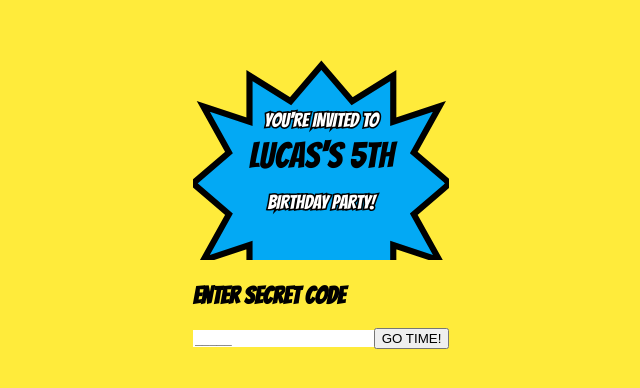
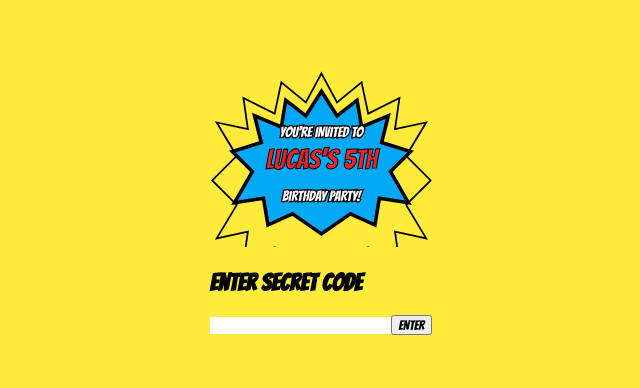
Before and after one commit to mikejm7/hello-world, a Next.js app: page / in a window 1280 px wide. Shown: the part 198-586 px from the top of the page, without its empty margins (319-959 px from the left). Built offline with nearby package versions, Linux system fonts and the light colour scheme.

Commit message:
Update page.tsx m

```diff
--- a/app/page.tsx
+++ b/app/page.tsx
@@ -1,61 +1,35 @@
 'use client';
 import React, { useState, useEffect, useRef } from 'react';
 
-// BEST PRACTICE: Unified SVG Component
-// This locks the text and the jagged border together so they can't separate.
 const ComicHeader = () => (
-  <div className="w-full max-w-[500px] drop-shadow-[10px_10px_0px_rgba(0,0,0,1)]">
+  <div className="w-full max-w-[500px] drop-shadow-[12px_12px_0px_rgba(0,0,0,1)] mb-10">
     <svg viewBox="0 0 500 400" xmlns="http://www.w3.org/2000/svg">
-      {/* The Jagged Path from your POW mockup */}
+      {/* Outer Yellow Burst - High Jagged Count */}
       <path
-        d="M250,20 L310,90 L390,40 L390,130 L480,100 L430,190 L500,250 L430,310 L480,400 L390,370 L390,460 L310,410 L250,470 L190,410 L110,460 L110,370 L20,400 L70,310 L0,250 L70,190 L20,100 L110,130 L110,40 L190,90 Z"
-        fill="#03A9F4"
-        stroke="black"
-        strokeWidth="12"
+        d="M250,10 L285,75 L340,30 L355,100 L425,65 L415,135 L485,120 L440,195 L495,250 L440,305 L485,380 L415,365 L425,435 L355,400 L340,470 L285,425 L250,490 L215,425 L160,470 L145,400 L75,435 L85,365 L15,380 L60,305 L5,250 L60,195 L15,120 L85,135 L75,65 L145,100 L160,30 L215,75 Z"
+        fill="#FFEB3B" stroke="black" strokeWidth="4"
       />
-      {/* Locked Text inside the SVG */}
-      <text x="50%" y="35%" textAnchor="middle" fontSize="38" fill="white" stroke="black" strokeWidth="6" paintOrder="stroke" fontFamily="Bangers">YOU'RE INVITED TO</text>
-      <text x="50%" y="55%" textAnchor="middle" fontSize="70" fill="black" fontFamily="Bangers">LUCAS'S 5TH</text>
-      <text x="50%" y="75%" textAnchor="middle" fontSize="38" fill="white" stroke="black" strokeWidth="6" paintOrder="stroke" fontFamily="Bangers">BIRTHDAY PARTY!</text>
+      {/* Inner Blue Burst */}
+      <path
+        d="M250,50 L285,105 L330,70 L340,130 L400,105 L385,165 L450,185 L405,230 L445,300 L380,290 L370,350 L315,325 L250,370 L185,325 L130,350 L120,290 L55,300 L95,230 L50,185 L115,165 L100,105 L160,130 L170,70 L215,105 Z"
+        fill="#03A9F4" stroke="black" strokeWidth="8"
+      />
+      {/* Text perfectly centered within the SVG units */}
+      <text x="50%" y="38%" textAnchor="middle" fontSize="32" fill="white" stroke="black" strokeWidth="6" paintOrder="stroke" fontFamily="Bangers">YOU'RE INVITED TO</text>
+      <text x="50%" y="56%" textAnchor="middle" fontSize="62" fill="#E62429" stroke="black" strokeWidth="2" fontFamily="Bangers">LUCAS'S 5TH</text>
+      <text x="50%" y="74%" textAnchor="middle" fontSize="32" fill="white" stroke="black" strokeWidth="6" paintOrder="stroke" fontFamily="Bangers">BIRTHDAY PARTY!</text>
     </svg>
   </div>
 );
 
-export default function SpideyPage() {
+export default function SpideyInvite() {
   const [code, setCode] = useState('');
   const [isUnlocked, setIsUnlocked] = useState(false);
-  const [hasRSVPd, setHasRSVPd] = useState(false);
-  const [timeLeft, setTimeLeft] = useState({ days: 0, hrs: 0, mins: 0, secs: 0 });
-
-  const intelRef = useRef<HTMLDivElement>(null);
   const audioRef = useRef<HTMLAudioElement>(null);
-  const SECRET_CODE = "SPIDEY6";
-
-  useEffect(() => {
-    const target = new Date("March 27, 2026 14:00:00").getTime();
-    const interval = setInterval(() => {
-      const now = new Date().getTime();
-      const dist = target - now;
-      if (dist < 0) return clearInterval(interval);
-      setTimeLeft({
-        days: Math.floor(dist / (1000 * 60 * 60 * 24)),
-        hrs: Math.floor((dist % (1000 * 60 * 60 * 24)) / (1000 * 60 * 60)),
-        mins: Math.floor((dist % (1000 * 60 * 60)) / (1000 * 60)),
-        secs: Math.floor((dist % (1000 * 60)) / 1000),
-      });
-    }, 1000);
-    return () => clearInterval(interval);
-  }, []);
-
-  useEffect(() => {
-    if (isUnlocked && intelRef.current) {
-      intelRef.current.scrollIntoView({ behavior: 'smooth', block: 'center' });
-    }
-  }, [isUnlocked]);
 
   const handleVerify = (e: React.FormEvent) => {
     e.preventDefault();
-    if (code.toUpperCase() === SECRET_CODE) {
+    if (code.toUpperCase() === "SPIDEY6") {
       if (audioRef.current) audioRef.current.play();
       setIsUnlocked(true);
     } else {
@@ -64,68 +38,44 @@ export default function SpideyPage() {
   };
 
   return (
-    <main className="w-full max-w-md flex flex-col items-center py-10 px-4 space-y-8">
+    <main className="w-full max-w-md flex flex-col items-center px-6">
       <audio ref={audioRef} src="https://www.myinstants.com/media/sounds/thwip.mp3" />
 
-      {/* 1. Header Object */}
       <ComicHeader />
 
-      {/* 2. Code Entry Section */}
       {!isUnlocked && (
-        <div className="w-full flex flex-col items-center space-y-4">
-          <h2 className="text-4xl text-black italic text-center uppercase">Enter Secret Code</h2>
-          <form onSubmit={handleVerify} className="w-full flex flex-col items-center">
+        <div className="w-full flex flex-col items-center space-y-6">
+          {/* Centered Label */}
+          <h2 className="text-4xl text-black text-center uppercase font-comic">Enter Secret Code</h2>
+
+          <form onSubmit={handleVerify} className="w-full flex flex-col items-center space-y-8">
             <input
               type="text"
               value={code}
               onChange={(e) => setCode(e.target.value)}
-              className="w-full p-4 border-[6px] border-black text-center text-4xl font-bold bg-white shadow-[8px_8px_0px_black] outline-none"
-              placeholder="_____"
+              className="w-full max-w-[280px] p-4 border-[8px] border-black text-center text-4xl font-bold bg-white shadow-[10px_10px_0px_black]"
+              placeholder=""
             />
-            <button type="submit" className="bg-[#E62429] text-white text-4xl py-3 px-10 border-4 border-black mt-6 shadow-[4px_4px_0px_black] active:translate-y-1 transition-all uppercase">
-              GO TIME!
+            {/* Centered 'ENTER' Button */}
+            <button
+              type="submit"
+              className="bg-[#E62429] text-white text-5xl font-comic py-3 px-16 border-[6px] border-black shadow-[8px_8px_0px_black] hover:scale-105 active:translate-y-1 transition-all uppercase"
+            >
+              ENTER
             </button>
           </form>
         </div>
       )}
 
-      {/* 3. Reveal Section */}
       {isUnlocked && (
-        <div ref={intelRef} className="w-full flex flex-col items-center space-y-8 animate-in zoom-in duration-500">
-          {/* Mission Intel Panel */}
-          <div className="w-full bg-[#03A9F4] border-8 border-black p-6 text-white text-center shadow-[10px_10px_0px_black] transform rotate-1">
-            <p className="text-3xl uppercase">DATE: FRIDAY, MARCH 27 @ 2:00 PM</p>
-            <p className="text-3xl uppercase mt-2">LOCATION: SPIDEY SECRET BASE HQ</p>
+        <div className="w-full animate-in zoom-in duration-500 text-center">
+          <div className="bg-[#03A9F4] border-[8px] border-black p-6 text-white shadow-[10px_10px_0px_black] transform rotate-1">
+             <h3 className="text-4xl uppercase">Mission Intel Unlocked!</h3>
+             <p className="text-2xl mt-4">Date: March 27 @ 2:00 PM</p>
+             <p className="text-2xl">Location: Secret Base HQ</p>
           </div>
-
-          {!hasRSVPd ? (
-            /* RSVP Section */
-            <div className="w-full bg-[#E62429] border-8 border-black p-6 shadow-[10px_10px_0px_black] transform -rotate-1">
-              <h3 className="text-4xl text-[#FFEB3B] text-center mb-6 underline uppercase">Mission Intel!</h3>
-              <form action="https://formspree.io/f/YOUR_ID_HERE" method="POST" onSubmit={() => setHasRSVPd(true)} className="w-full space-y-4">
-                <input type="text" name="hero" placeholder="HERO NAME" required className="w-full p-4 border-4 border-black font-bold text-center" />
-                <input type="number" name="guests" placeholder="GUESTS" required className="w-full p-4 border-4 border-black font-bold text-center" />
-                <button type="submit" className="w-full bg-yellow-400 text-black text-4xl py-4 border-4 border-black shadow-[6px_6px_0px_black] uppercase">
-                  Send RSVP
-                </button>
-              </form>
-            </div>
-          ) : (
-            /* Countdown Section */
-            <div className="w-full bg-white border-8 border-black p-8 text-center shadow-[10px_10px_0px_black]">
-              <h3 className="text-5xl text-[#E62429] mb-6 uppercase">Launching In:</h3>
-              <div className="grid grid-cols-4 gap-2">
-                {Object.entries(timeLeft).map(([label, val]) => (
-                  <div key={label} className="flex flex-col items-center bg-yellow-400 border-4 border-black p-2">
-                    <span className="text-3xl text-black">{val}</span>
-                    <span className="text-[10px] font-black uppercase text-black">{label}</span>
-                  </div>
-                ))}
-              </div>
-            </div>
-          )}
         </div>
       )}
     </main>
   );
-        }
+               }
```
